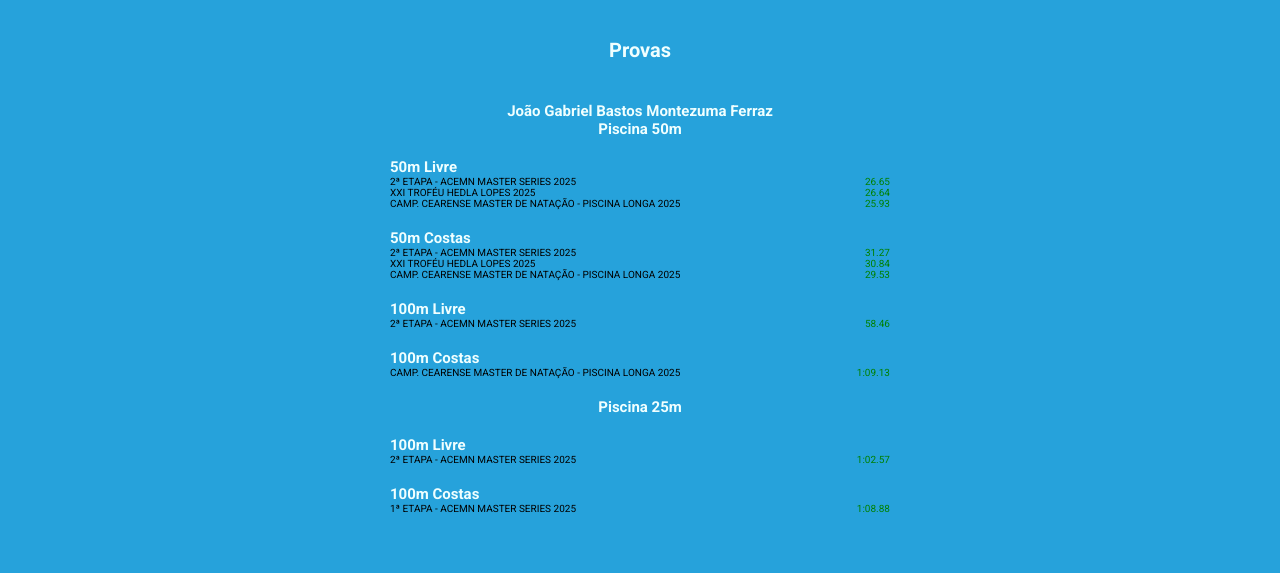
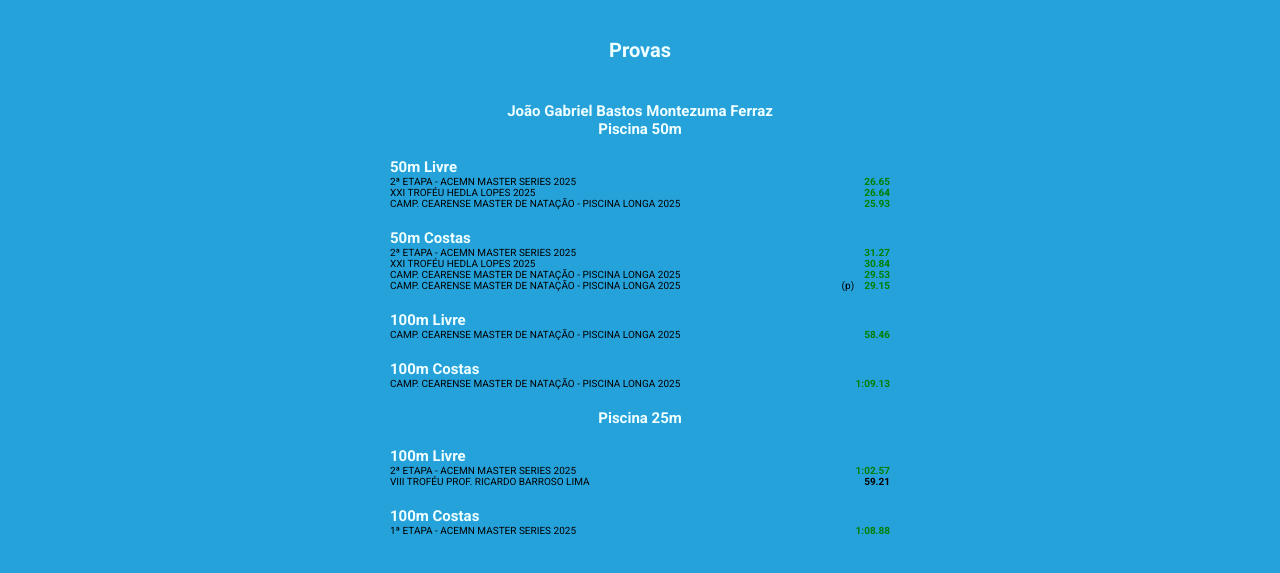
Before and after one commit to joaogabrielbmf/Swim-times, a plain HTML site: page jgbmf.html in a window 1280 px wide. Shown: the part 77-650 px from the top of the page. Drawn offline with Linux system fonts and the light colour scheme.

Commit message:
atualizando-tempos

```diff
--- a/atleta.css
+++ b/atleta.css
@@ -2,6 +2,10 @@
     margin: 0;
     padding: 0;
     box-sizing: border-box;
+}
+html, body {
+  margin: 0;
+  padding: 0;
 }
 :root {
     font-size: 62.5%;
--- a/jgbmf.css
+++ b/jgbmf.css
@@ -58,3 +58,10 @@ div{
     justify-content: space-between;
     width: 100%;
 }
+.tempo {
+    font-weight: bold
+}
+.parcial {
+    margin-left: auto;
+    margin-right: 1rem;
+}
--- a/jgbmf.html
+++ b/jgbmf.html
@@ -56,12 +56,16 @@
                         <span>CAMP. CEARENSE MASTER DE NATAÇÃO - PISCINA LONGA 2025</span>
                         <span class="tempo">29.53</span>
                     </div>
+                    <div class="tempo-do-evento">
+                        <span>CAMP. CEARENSE MASTER DE NATAÇÃO - PISCINA LONGA 2025</span>
+                        <span class="parcial">(p)</span><span class="tempo">29.15</span>
+                    </div>
                 </div>
 
                 <div class="provas" id="livre100">
                     <h2>100m Livre</h2>
                     <div class="tempo-do-evento">
-                        <span>2ª ETAPA - ACEMN MASTER SERIES 2025</span>
+                        <span>CAMP. CEARENSE MASTER DE NATAÇÃO - PISCINA LONGA 2025</span>
                         <span class="tempo">58.46</span>
                     </div>
                 </div>
@@ -81,6 +85,10 @@
                     <div class="tempo-do-evento">
                         <span>2ª ETAPA - ACEMN MASTER SERIES 2025</span>
                         <span class="tempo">1:02.57</span>
+                    </div>
+                    <div class="tempo-do-evento">
+                        <span>VIII TROFÉU PROF. RICARDO BARROSO LIMA</span>
+                        <span class="tempo">59.21</span>
                     </div>
                 </div>
 
```
